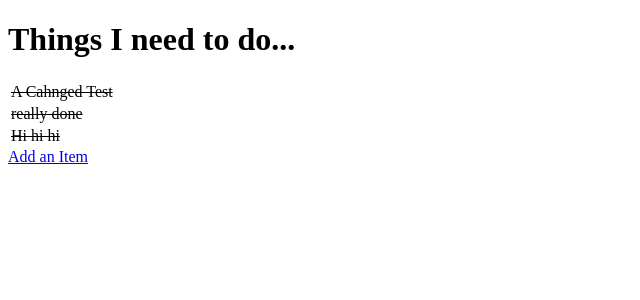
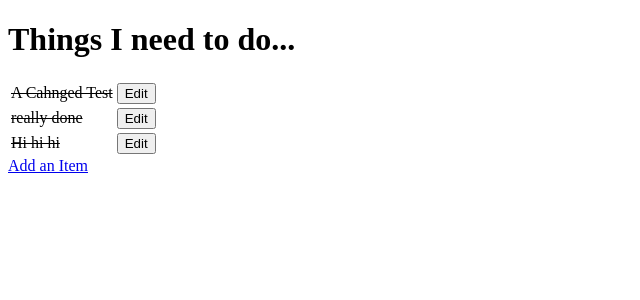
Before and after one commit to akenworthy87/fullstack-tuts, a Django app: page / in a window 1280 px wide. Shown: the top 300 px of the page, without its empty margins (0-640 px from the left). Run offline with Django 3.2, Linux system fonts and the light colour scheme; data comes from the database, SQL or seed files in the repository; both versions use the stored data as it was after the commit.

Commit message:
Added edit page

```diff
--- a/django_todo/urls.py
+++ b/django_todo/urls.py
@@ -15,10 +15,11 @@ Including another URLconf
 """
 from django.conf.urls import url
 from django.contrib import admin
-from todo.views import get_todo_list, create_an_item
+from todo.views import get_todo_list, create_an_item, edit_an_item
 
 urlpatterns = [
     url(r'^admin/', admin.site.urls),
     url(r'^$', get_todo_list),
     url(r'^add$', create_an_item),
+    url(r'^edit/(?P<id>\d+)$', edit_an_item),
 ]
--- a/todo/templates/todo_list.html
+++ b/todo/templates/todo_list.html
@@ -17,6 +17,9 @@
                 {% else %}
                 <td>{{ item.name }}</td>
                 {% endif %}
+                <td>
+                    <form method="GET" action="edit/{{ item.id }}"><input type="submit" value="Edit"></form>
+                </td>
             </tr>
             {% empty %}
             <p>You have nothing to do</p>
--- a/todo/views.py
+++ b/todo/views.py
@@ -1,4 +1,4 @@
-from django.shortcuts import render, HttpResponse, redirect
+from django.shortcuts import render, HttpResponse, redirect, get_object_or_404
 from .models import Item
 from .forms import ItemForm
 
@@ -19,3 +19,18 @@ def create_an_item(request):
         form = ItemForm
 
     return render(request, "item_form.html", {'form': form})
+
+
+def edit_an_item(request, id):
+    item = get_object_or_404(Item, pk=id)
+    form = ItemForm(instance=item)
+
+    if request.method == "POST":
+        form = ItemForm(request.POST, instance=item)
+        if form.is_valid():
+            form.save()
+            return redirect(get_todo_list)
+        else:
+            form = ItemForm(instance=item)
+
+    return render(request, "item_form.html", {'form': form})
```
Also changed, not shown: db.sqlite3.
